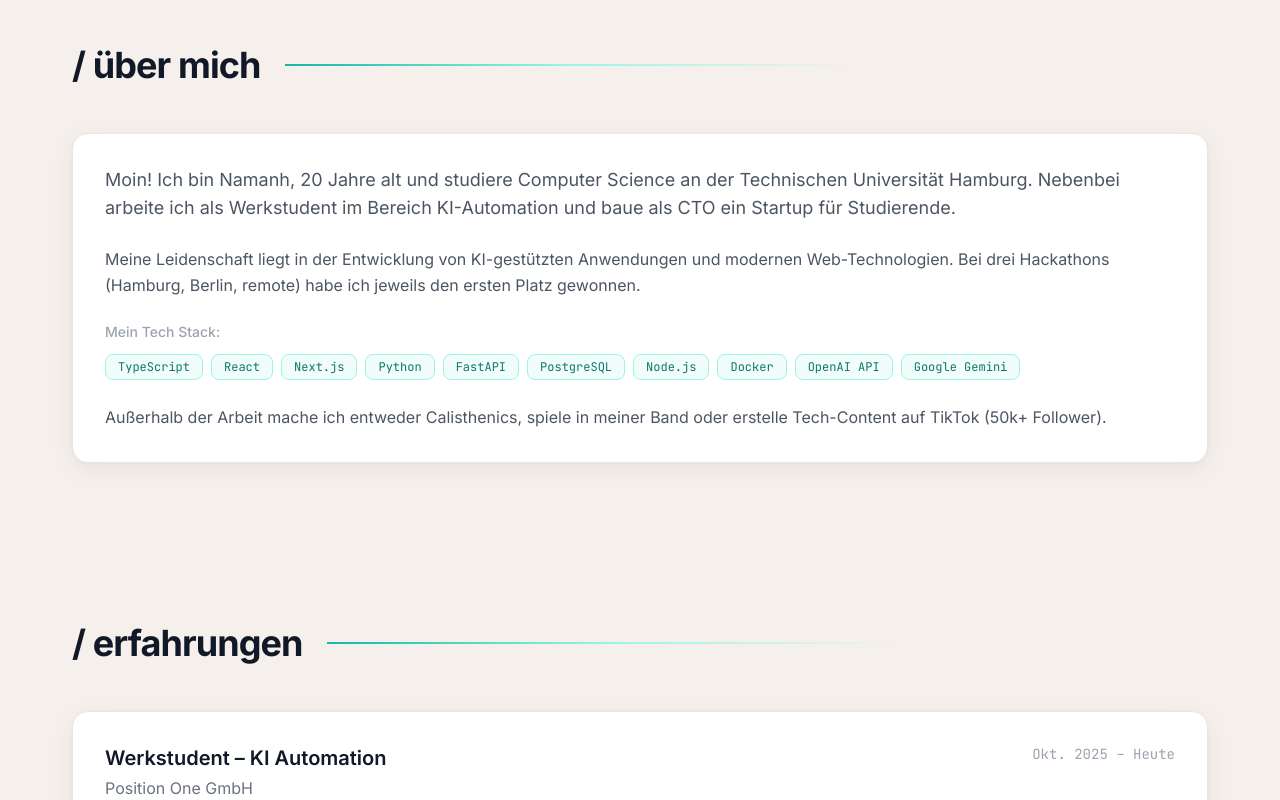
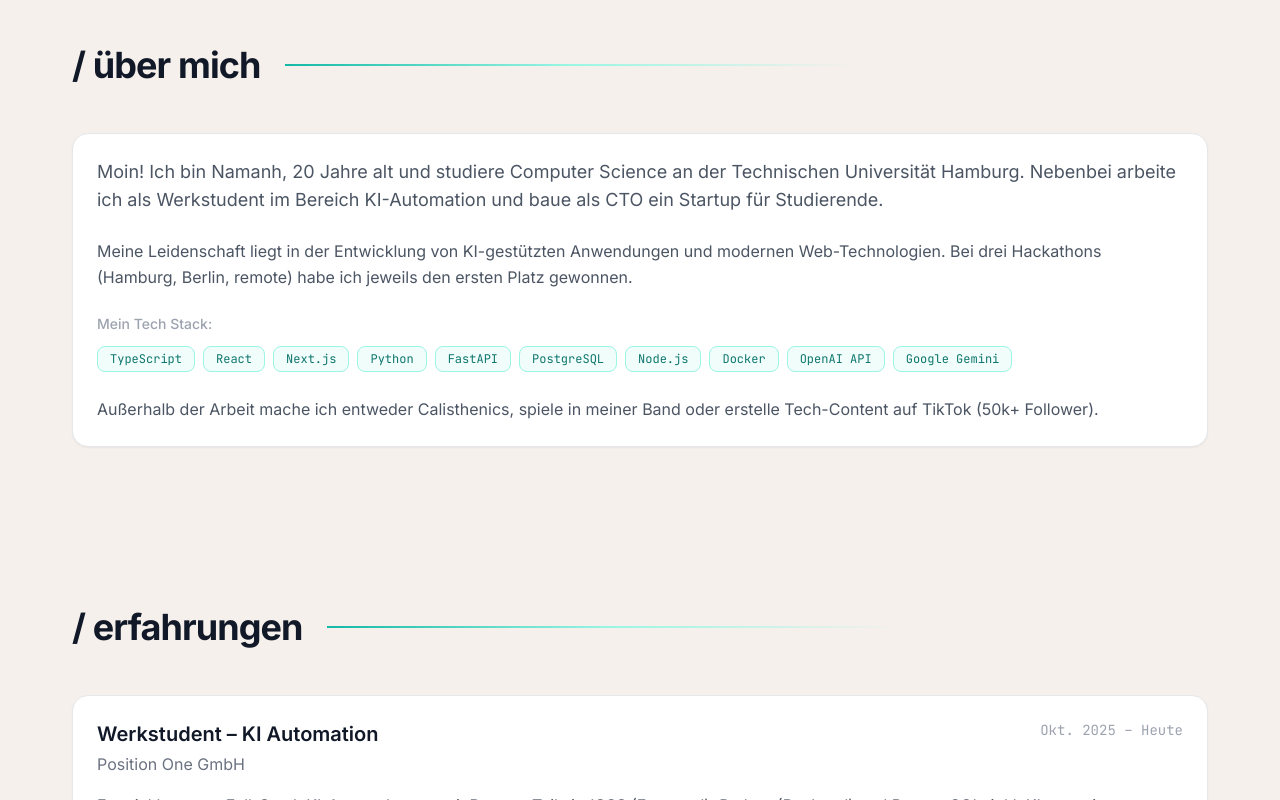
Before and after one commit to Namainchick/personalWebPage, a Next.js app: page / in a window 1280 px wide. Shown: the part 780-1580 px from the top of the page. Built offline with nearby package versions, Linux system fonts and the light colour scheme.

Commit message:
feat: rewrite Card with 6 bento color variants

```diff
--- a/components/Card.tsx
+++ b/components/Card.tsx
@@ -2,25 +2,37 @@
 
 import { ReactNode } from "react";
 
+type CardVariant = "white" | "teal" | "coral" | "light-teal" | "light-coral" | "gradient";
+
 interface CardProps {
   children: ReactNode;
   className?: string;
+  variant?: CardVariant;
   hoverable?: boolean;
 }
 
-export default function Card({ children, className = "", hoverable = false }: CardProps) {
+const variantStyles: Record<CardVariant, string> = {
+  white: "bg-white border border-gray-200 shadow-sm text-gray-900",
+  teal: "bg-teal-600 text-white",
+  coral: "bg-orange-500 text-white",
+  "light-teal": "bg-teal-50 text-gray-900",
+  "light-coral": "bg-orange-50 text-gray-900",
+  gradient: "bg-gradient-to-br from-teal-500 to-orange-500 text-white",
+};
+
+export default function Card({
+  children,
+  className = "",
+  variant = "white",
+  hoverable = false,
+}: CardProps) {
   const hoverStyles = hoverable
-    ? "hover:border-teal-300 hover:shadow-[0_4px_12px_rgba(0,0,0,0.06),0_12px_40px_rgba(0,0,0,0.1)] hover:-translate-y-0.5 transition-all duration-200 cursor-pointer"
+    ? "hover:-translate-y-1 hover:shadow-lg transition-all duration-200 cursor-pointer"
     : "";
 
   return (
     <article
-      className={`
-        rounded-2xl border border-gray-200 bg-white p-6 md:p-8
-        shadow-[0_1px_3px_rgba(0,0,0,0.04),0_6px_24px_rgba(0,0,0,0.06)]
-        ${hoverStyles}
-        ${className}
-      `}
+      className={`rounded-2xl p-6 ${variantStyles[variant]} ${hoverStyles} ${className}`}
       tabIndex={hoverable ? 0 : undefined}
     >
       {children}
```
